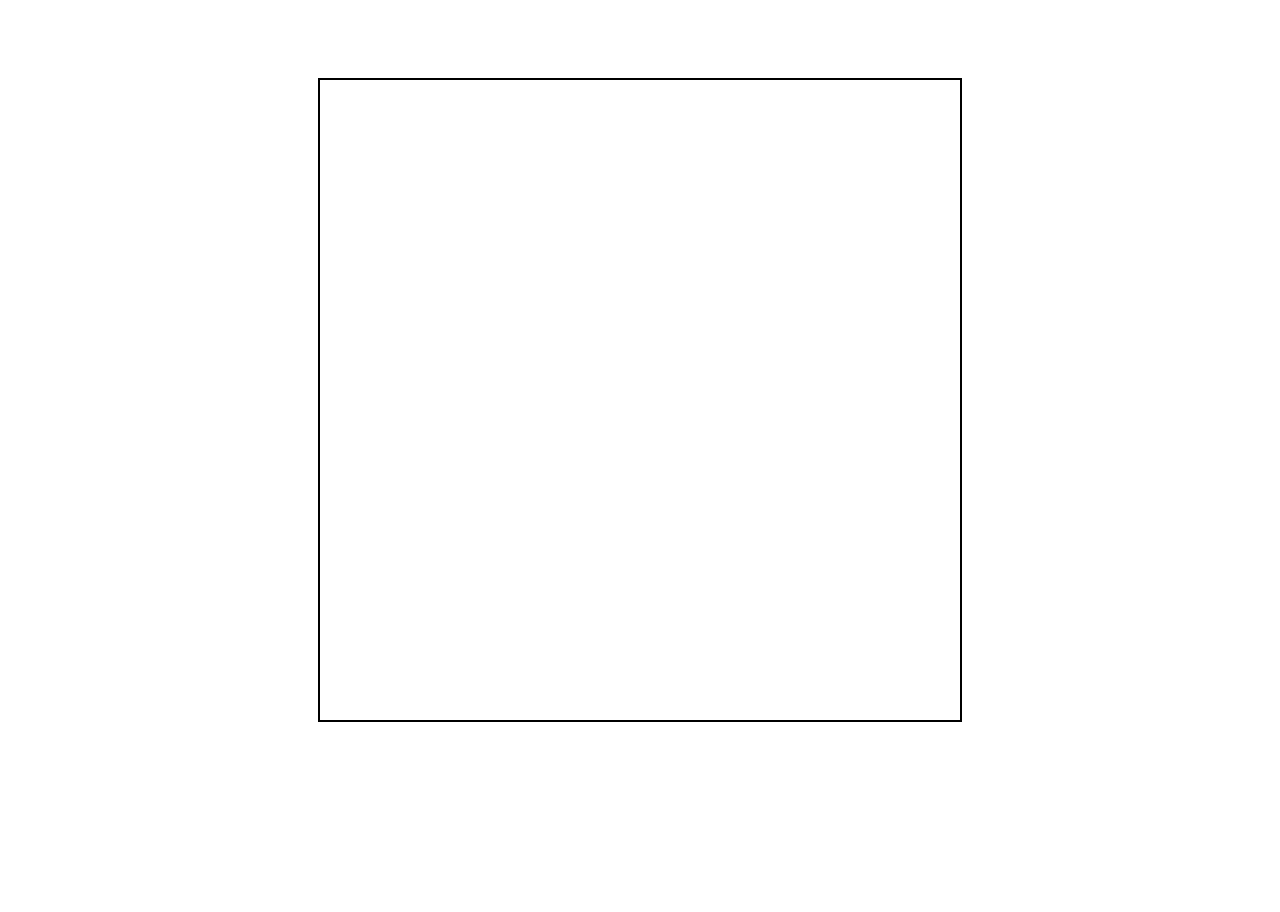
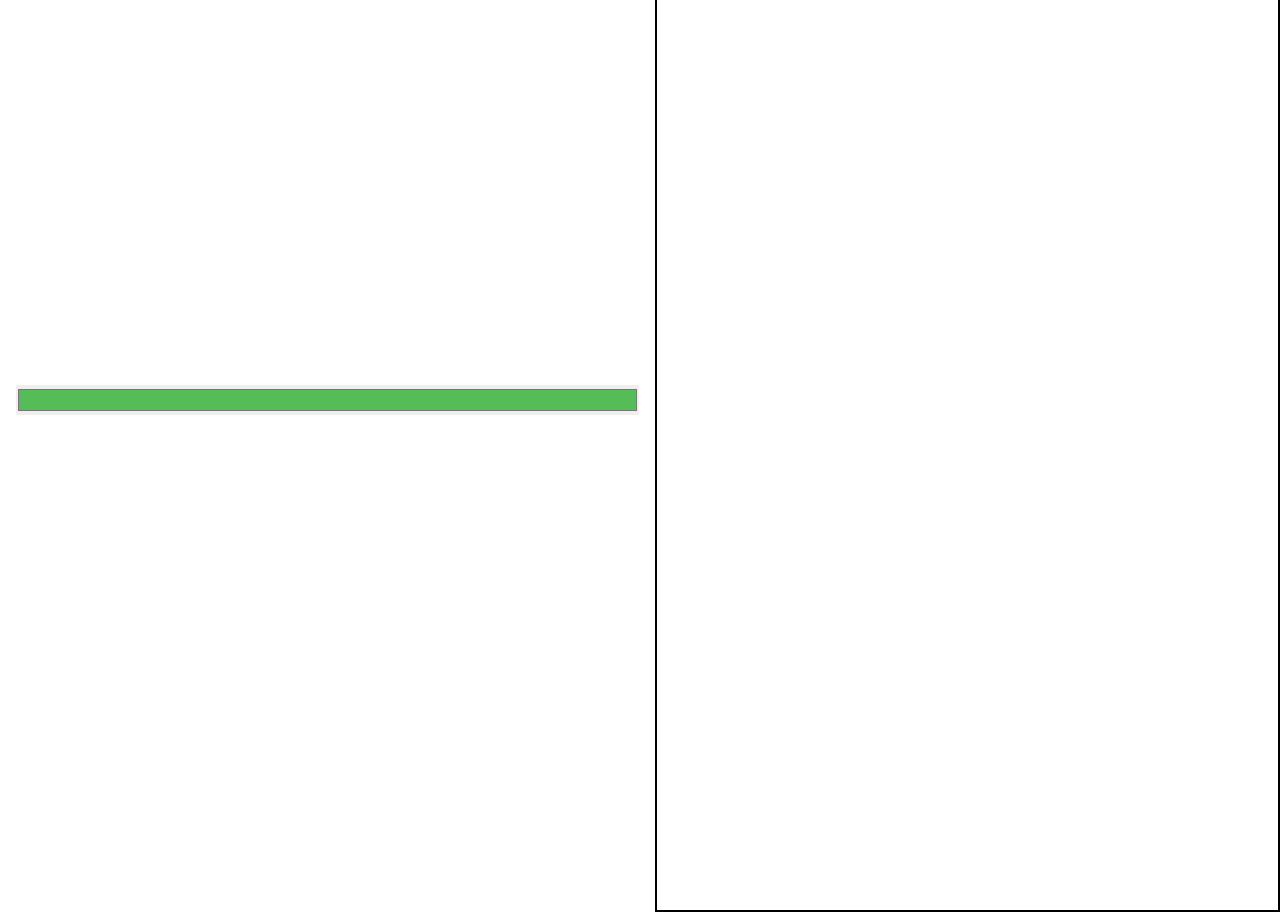
Before and after one commit to LucasGuerraCavalcante/pixel-art-maker-react, a React (Create React App) app: page / in a window 1280 px wide. Before the commit the page ends 800 px from the top, so only its background shows below. Built offline with nearby package versions, Linux system fonts and the light colour scheme.

Commit message:
importing ColorPicker

```diff
--- a/src/App.js
+++ b/src/App.js
@@ -1,12 +1,14 @@
 import React from 'react';
 
-import Grid from './components/Grid';
+import Grid from './components/Grid/';
+import ColorPicker from './components/ColorPicker/';
 import useStyles from './App.styles';
 
 function App() {
   const classes = useStyles();
   return (
     <div className={classes.app}>
+      <ColorPicker />
       <Grid />
     </div>
   );
```
